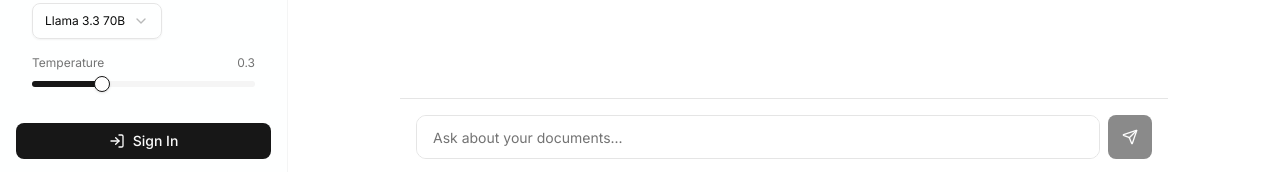
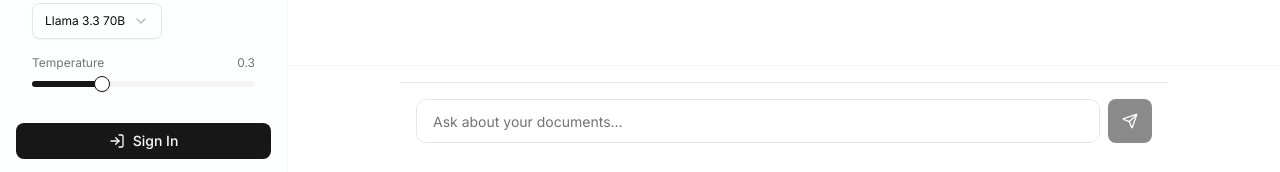
Before and after one commit to mugnihidayah/synapse-frontend, a Next.js app: page / in a window 1280 px wide. Shown: the part 625-797 px from the top of the page. Built offline with nearby package versions, Linux system fonts and the light colour scheme; no server answers.

Commit message:
minor fix

```diff
--- a/src/app/page.tsx
+++ b/src/app/page.tsx
@@ -514,8 +514,8 @@ export default function Home() {
                 </div>
 
                 {/* Messages */}
-                <div className="flex-1 overflow-y-auto" ref={scrollRef}>
-                    <div className="mx-auto max-w-3xl pb-32 pt-4">
+                <div className="flex-1 overflow-y-auto p-4" ref={scrollRef}>
+                    <div className="mx-auto max-w-3xl">
                         {messages.length === 0 ? (
                             <div className="flex h-full min-h-[60vh] items-center justify-center">
                                 <div className="text-center">
@@ -593,6 +593,7 @@ export default function Home() {
                 </div>
 
                 {/* Input */}
+                <div className="border-t border-border/40 bg-background/95 backdrop-blur supports-[backdrop-filter]:bg-background/60 p-4">
                     <div className="mx-auto w-full max-w-3xl">
                         <ChatInput
                             onSend={handleSend}
@@ -604,5 +605,6 @@ export default function Home() {
                     </div>
                 </div>
             </div>
+        </div>
     );
 }
```
Lines whose indentation alone changed are shown as unchanged.
